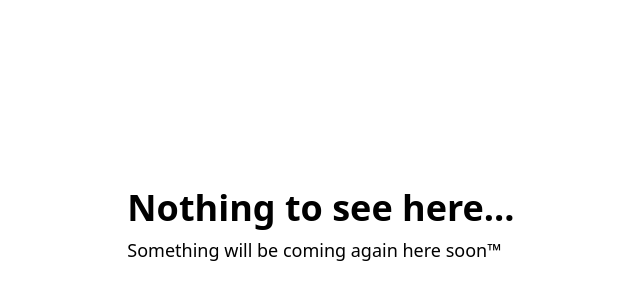
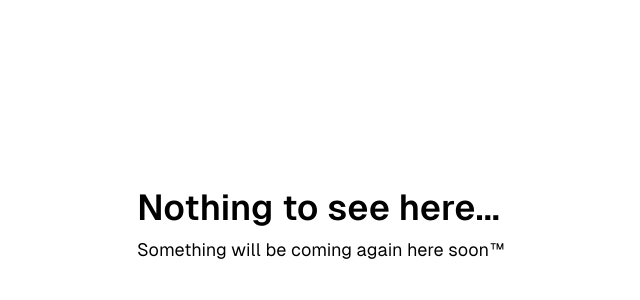
Before and after one commit to thompsonbear/portfolio, a SvelteKit app: page / in a window 1280 px wide. Shown: the part 178-478 px from the top of the page, without its empty margins (319-959 px from the left). Built offline with nearby package versions, Linux system fonts and the light colour scheme.

Commit message:
svelte 5 migration/reset

```diff
--- a/postcss.config.cjs
+++ /dev/null
@@ -1,13 +0,0 @@
-const tailwindcss = require('tailwindcss');
-const autoprefixer = require('autoprefixer');
-
-const config = {
-	plugins: [
-		//Some plugins, like tailwindcss/nesting, need to run before Tailwind,
-		tailwindcss(),
-		//But others, like autoprefixer, need to run after,
-		autoprefixer
-	]
-};
-
-module.exports = config;
--- a/src/app.css
+++ b/src/app.css
@@ -1,3 +1,55 @@
 @import 'tailwindcss/base';
 @import 'tailwindcss/components';
-@import 'tailwindcss/utilities'
+@import 'tailwindcss/utilities' /* Write your global styles here, in PostCSS syntax */ @tailwind
+	base;
+@tailwind components;
+@tailwind utilities;
+
+@layer base {
+	html {
+		font-family: 'Geist', sans-serif;
+	}
+
+	@font-face {
+		font-family: 'Geist';
+		src: url('/fonts/geist/Geist-Thin.otf');
+		font-weight: 200;
+		font-display: swap;
+	}
+	@font-face {
+		font-family: 'Geist';
+		src: url('/fonts/geist/Geist-Light.otf');
+		font-weight: 300;
+		font-display: swap;
+	}
+	@font-face {
+		font-family: 'Geist';
+		src: url('/fonts/geist/Geist-Regular.otf');
+		font-weight: 400;
+		font-display: swap;
+	}
+	@font-face {
+		font-family: 'Geist';
+		src: url('/fonts/geist/Geist-Medium.otf');
+		font-weight: 500;
+		font-display: swap;
+	}
+	@font-face {
+		font-family: 'Geist';
+		src: url('/fonts/geist/Geist-SemiBold.otf');
+		font-weight: 600;
+		font-display: swap;
+	}
+	@font-face {
+		font-family: 'Geist';
+		src: url('/fonts/geist/Geist-Bold.otf');
+		font-weight: 700;
+		font-display: swap;
+	}
+	@font-face {
+		font-family: 'Geist';
+		src: url('/fonts/geist/Geist-Black.otf');
+		font-weight: 800;
+		font-display: swap;
+	}
+}
--- a/src/app.postcss
+++ /dev/null
@@ -1,62 +0,0 @@
-/* Write your global styles here, in PostCSS syntax */
-@tailwind base;
-@tailwind components;
-@tailwind utilities;
-
-@layer base {
-	html {
-		font-family: 'Geist', sans-serif;
-	}
-
-	@font-face {
-		font-family: 'Geist';
-		src: url('/fonts/geist/Geist-Thin.otf');
-		font-weight: 200;
-		font-display: swap;
-	}
-	@font-face {
-		font-family: 'Geist';
-		src: url('/fonts/geist/Geist-Light.otf');
-		font-weight: 300;
-		font-display: swap;
-	}
-	@font-face {
-		font-family: 'Geist';
-		src: url('/fonts/geist/Geist-Regular.otf');
-		font-weight: 400;
-		font-display: swap;
-	}
-	@font-face {
-		font-family: 'Geist';
-		src: url('/fonts/geist/Geist-Medium.otf');
-		font-weight: 500;
-		font-display: swap;
-	}
-	@font-face {
-		font-family: 'Geist';
-		src: url('/fonts/geist/Geist-SemiBold.otf');
-		font-weight: 600;
-		font-display: swap;
-	}
-	@font-face {
-		font-family: 'Geist';
-		src: url('/fonts/geist/Geist-Bold.otf');
-		font-weight: 700;
-		font-display: swap;
-	}
-	@font-face {
-		font-family: 'Geist';
-		src: url('/fonts/geist/Geist-Black.otf');
-		font-weight: 800;
-		font-display: swap;
-	}
-
-	.hide-scroll-bar {
-		-ms-overflow-style: none;
-		scrollbar-width: none;
-	}
-
-	.hide-scroll-bar::-webkit-scrollbar {
-		display: none;
-	}
-}
```
Also changed, not shown: 1 other file (tests, documents, lock files or other folders).
